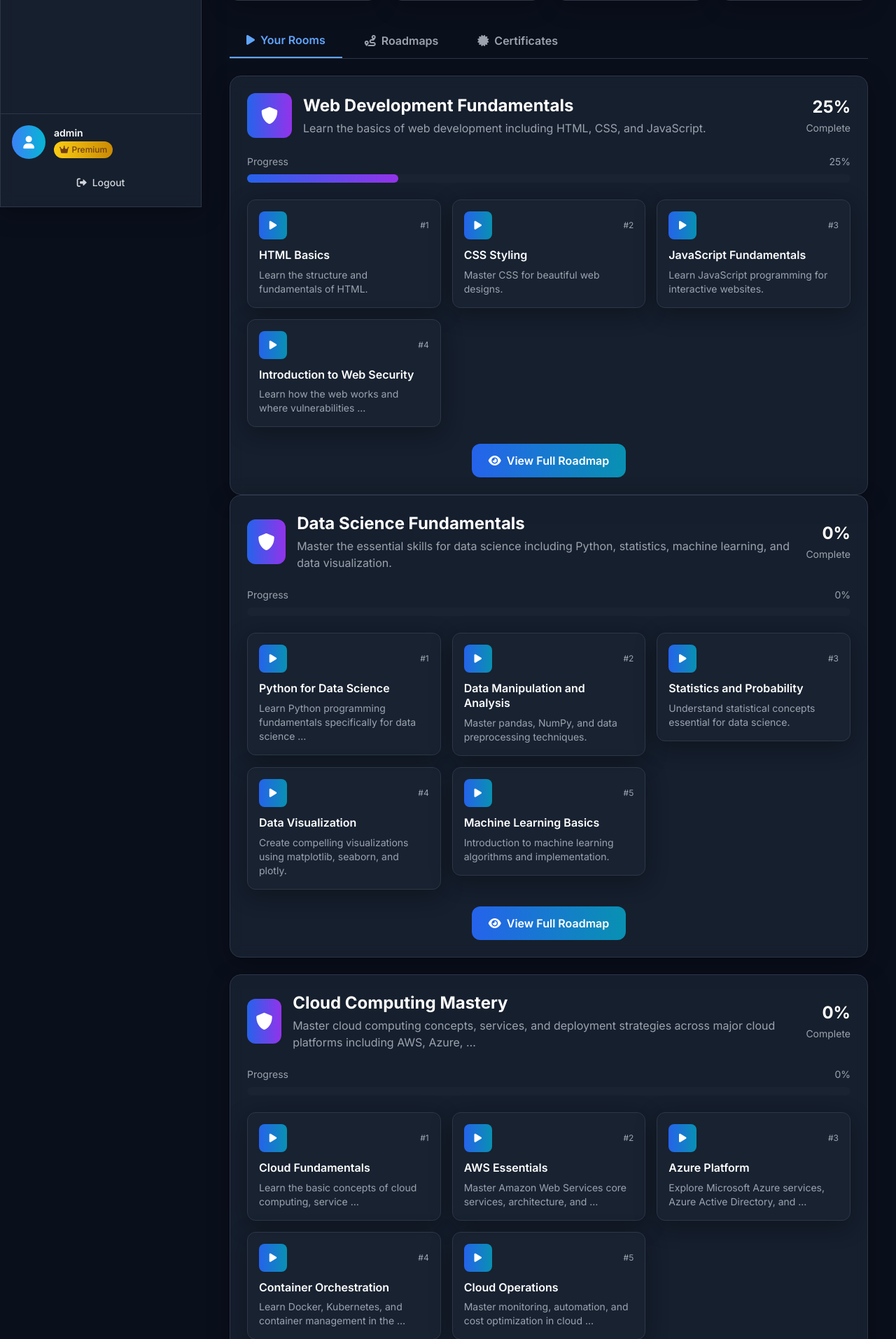
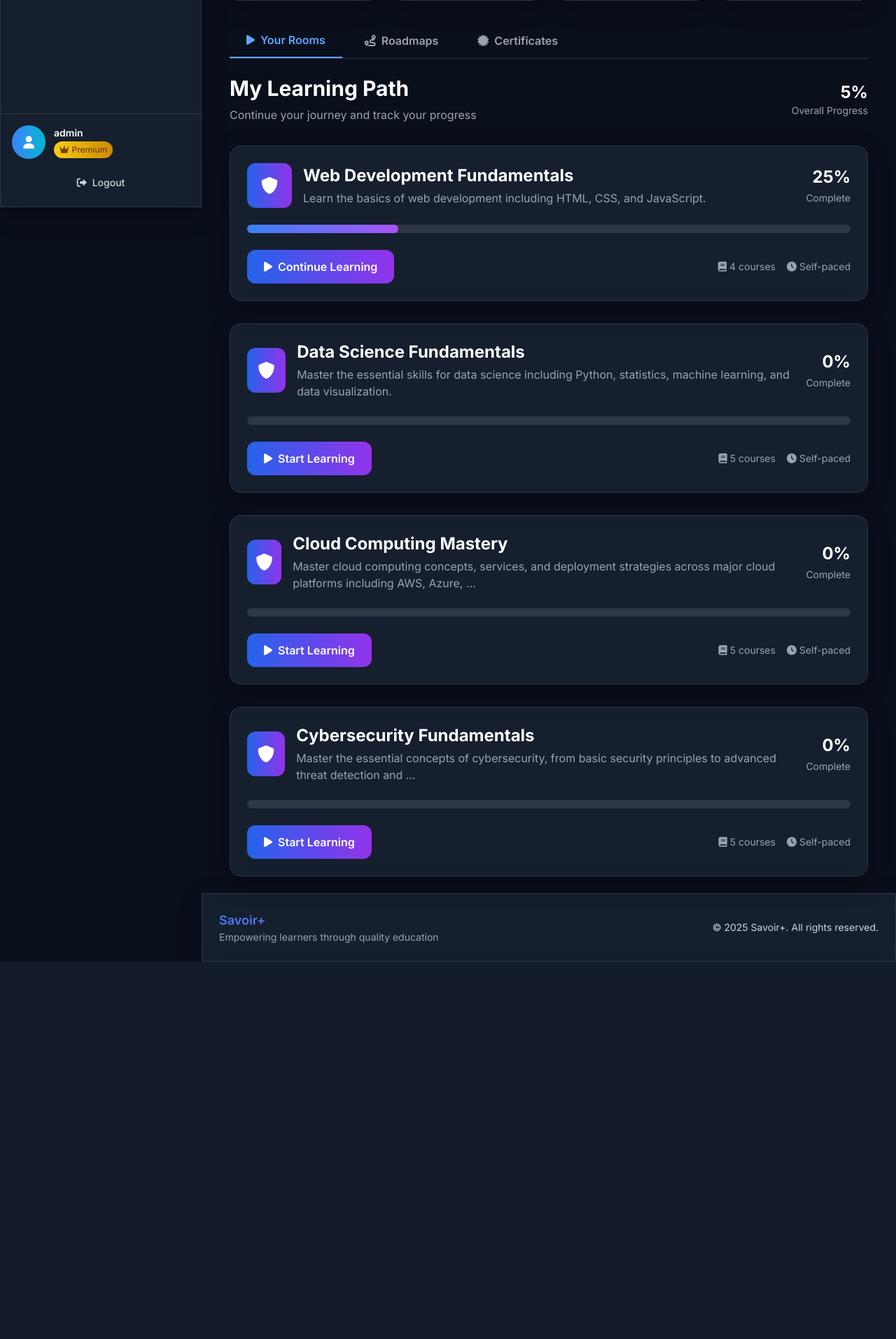
Before and after one commit to joseyawovi/SavoirLearning, a Django app: page /dashboard/ in a window 1280 px wide. Shown: the part 504-2417 px from the top of the page at 70% size. After the commit the page ends 1878 px from the top, so only its background shows below. Run offline with Django 5.2, Linux system fonts and the light colour scheme; a user stored in the database is signed in; data comes from the database, SQL or seed files in the repository; some libraries are stand-ins or nearby versions.

Commit message:
Assistant checkpoint: Separate enrolled and public roadmaps on dashboard
Assistant generated file changes:
- lms/views.py: Separate enrolled and public roadmaps in dashboard, Update context calculation for separated roadmaps, Update roadmap data calculation for enrolled roadmaps only, Update context with separated roadmaps
- templates/lms/dashboard.html: Update dashboard template to separate enrolled and public roadmaps
Update dashboard template to separate enrolled and public roadmaps
Update browse tab to show only public roadmaps

---

User prompt:

put user enrolled roadmaps a part and the public roadmaps a part

Replit-Commit-Author: Assistant
Replit-Commit-Session-Id: f81b3980-b588-444d-abcd-e42cf26dfd90

```diff
--- a/lms/views.py
+++ b/lms/views.py
@@ -77,20 +77,14 @@ def dashboard(request):
         user=request.user, is_active=True
     ).select_related('roadmap').prefetch_related('roadmap__rooms')
 
-    # If no enrollments, auto-enroll in all active roadmaps for trial users
-    if not enrolled_roadmaps.exists():
-        active_roadmaps = Roadmap.objects.filter(is_active=True)
-        for roadmap in active_roadmaps:
-            Enrollment.objects.get_or_create(
-                user=request.user,
-                roadmap=roadmap
-            )
-        enrolled_roadmaps = Enrollment.objects.filter(
-            user=request.user, is_active=True
-        ).select_related('roadmap').prefetch_related('roadmap__rooms')
+    # Get roadmaps from enrollments
+    enrolled_roadmap_objects = [enrollment.roadmap for enrollment in enrolled_roadmaps]
 
-    # Get roadmaps from enrollments
-    roadmaps = [enrollment.roadmap for enrollment in enrolled_roadmaps]
+    # Get public roadmaps that user is NOT enrolled in
+    enrolled_roadmap_ids = [roadmap.id for roadmap in enrolled_roadmap_objects]
+    public_roadmaps = Roadmap.objects.filter(
+        is_active=True
+    ).exclude(id__in=enrolled_roadmap_ids)
 
     # Get user's completed rooms
     completed_rooms = RoomCompletion.objects.filter(
@@ -102,7 +96,7 @@ def dashboard(request):
 
     # Calculate overall progress only for enrolled courses
     enrolled_rooms = Room.objects.filter(
-        roadmap__in=roadmaps, is_active=True
+        roadmap__in=enrolled_roadmap_objects, is_active=True
     )
     total_rooms = enrolled_rooms.count()
     completed_count = len([room_id for room_id in completed_rooms if room_id in enrolled_rooms.values_list('id', flat=True)])
@@ -126,9 +120,9 @@ def dashboard(request):
         enrollment.progress_percentage = round(progress_percentage)
         enrollments_with_progress.append(enrollment)
 
-    # Organize roadmap data with progress
-    roadmap_data = []
-    for roadmap in roadmaps:
+    # Organize enrolled roadmap data with progress
+    enrolled_roadmap_data = []
+    for roadmap in enrolled_roadmap_objects:
         rooms = roadmap.rooms.filter(is_active=True).order_by('order')
         rooms_data = []
         roadmap_completed = 0
@@ -165,7 +159,7 @@ def dashboard(request):
         # Calculate stroke-dashoffset for SVG progress circle
         stroke_dashoffset = 175.93 - (roadmap_progress / 100 * 175.93)
 
-        roadmap_data.append({
+        enrolled_roadmap_data.append({
             'roadmap': roadmap,
             'rooms': rooms_data,
             'progress': roadmap_progress,
@@ -176,8 +170,8 @@ def dashboard(request):
 
     context = {
         'enrolled_roadmaps': enrollments_with_progress,  # Pass enrollments with progress
-        'roadmaps': roadmap_data,
-        'roadmap_data': roadmap_data,
+        'enrolled_roadmap_data': enrolled_roadmap_data,  # Enrolled roadmaps with progress data
+        'public_roadmaps': public_roadmaps,  # Public roadmaps not enrolled in
         'user': request.user,
         'certificates': certificates,
         'certificates_count': certificates.count(),
--- a/templates/lms/dashboard.html
+++ b/templates/lms/dashboard.html
@@ -139,7 +139,17 @@
 
         <!-- Tab Content: Your Rooms -->
         <div id="content-enrolled" class="tab-content">
-            {% if enrolled_roadmaps %}
+            <div class="flex items-center justify-between mb-8">
+                <div>
+                    <h2 class="text-3xl font-bold text-white mb-2">{% trans "My Learning Path" %}</h2>
+                    <p class="text-gray-400">{% trans "Continue your journey and track your progress" %}</p>
+                </div>
+                <div class="text-right">
+                    <div class="text-2xl font-bold text-white">{{ overall_progress|floatformat:0 }}%</div>
+                    <div class="text-sm text-gray-400">{% trans "Overall Progress" %}</div>
+                </div>
+            </div>
+
             <div class="space-y-8">
                 {% for enrollment in enrolled_roadmaps %}
                 <div class="glass rounded-2xl p-6 border border-dark-border">
@@ -164,64 +174,43 @@
 
                     <!-- Progress Bar -->
                     <div class="mb-6">
-                            <div class="flex justify-between text-sm text-gray-400 mb-2">
-                                <span>{% trans "Progress" %}</span>
-                                <span>{{ enrollment.progress_percentage }}%</span>
-                            </div>
-                            <div class="w-full bg-dark-card rounded-full h-3">
-                                <div class="bg-gradient-to-r from-blue-600 to-purple-600 h-3 rounded-full transition-all duration-500" style="width: {{ enrollment.progress_percentage }}%"></div>
+                        <div class="w-full bg-dark-border rounded-full h-3">
+                            <div class="bg-gradient-to-r from-blue-500 to-purple-500 h-3 rounded-full transition-all duration-500"
+                                 style="width: {{ enrollment.progress_percentage }}%"></div>
                         </div>
                     </div>
 
-                        <!-- Rooms Preview Grid -->
-                        <div class="grid grid-cols-1 md:grid-cols-2 lg:grid-cols-3 gap-4">
-                            {% for room in enrollment.roadmap.rooms.all|slice:":6" %}
-                            <div class="group relative">
-                                <!-- Room Card -->
-                                <a href="{% url 'room_detail' room.id %}" class="block glass rounded-xl p-4 border border-dark-border hover:border-blue-500/50 transition-all duration-300">
-                                    <!-- Room Icon -->
-                                    <div class="flex items-center justify-between mb-3">
-                                        <div class="w-10 h-10 bg-gradient-to-r from-blue-600 to-cyan-600 rounded-lg flex items-center justify-center">
-                                            <i class="fas fa-play text-white text-sm"></i>
+                    <!-- Course Actions -->
+                    <div class="flex items-center justify-between">
+                        <a href="{% url 'roadmap_detail' enrollment.roadmap.id %}"
+                           class="inline-flex items-center px-6 py-3 bg-gradient-to-r from-blue-600 to-purple-600 hover:from-blue-700 hover:to-purple-700 text-white font-semibold rounded-xl transition-all duration-300 group-hover:scale-105">
+                            <i class="fas fa-play mr-2"></i>
+                            {% if enrollment.progress_percentage > 0 %}
+                                {% trans "Continue Learning" %}
+                            {% else %}
+                                {% trans "Start Learning" %}
+                            {% endif %}
+                        </a>
+
+                        <div class="flex items-center space-x-4 text-sm text-gray-400">
+                            <span><i class="fas fa-book mr-1"></i>{{ enrollment.roadmap.rooms.count }} {% trans "courses" %}</span>
+                            <span><i class="fas fa-clock mr-1"></i>{% trans "Self-paced" %}</span>
                         </div>
-                                        <span class="text-xs text-gray-400">#{{ room.order }}</span>
                     </div>
-
-                                    <!-- Room Info -->
-                                    <h4 class="text-white font-semibold mb-2 group-hover:text-blue-400 transition-colors">{{ room.title|truncatechars:30 }}</h4>
-                                    <p class="text-gray-400 text-sm">{{ room.description|truncatewords:8 }}</p>
-                                </a>
+                </div>
+                {% empty %}
+                <div class="text-center py-16">
+                    <div class="w-24 h-24 bg-dark-card rounded-full flex items-center justify-center mx-auto mb-6">
+                        <i class="fas fa-graduation-cap text-3xl text-gray-400"></i>
+                    </div>
+                    <h3 class="text-xl font-bold text-white mb-2">{% trans "No Enrolled Courses" %}</h3>
+                    <p class="text-gray-400 mb-6">{% trans "Start your learning journey by enrolling in a course below" %}</p>
+                    <button onclick="showTab('browse')" class="btn-enhanced inline-flex items-center px-6 py-3 bg-gradient-to-r from-blue-600 to-purple-600 hover:from-blue-700 hover:to-purple-700 text-white font-semibold rounded-xl transition-all duration-300">
+                        <i class="fas fa-search mr-2"></i>{% trans "Browse Courses" %}
+                    </button>
                 </div>
                 {% endfor %}
             </div>
-
-                        <!-- View All Rooms Button -->
-                        <div class="mt-6 text-center">
-                            {% if enrollment.roadmap and enrollment.roadmap.id %}
-                            <a href="{% url 'roadmap_detail' enrollment.roadmap.id %}" class="inline-flex items-center px-6 py-3 bg-gradient-to-r from-blue-600 to-cyan-600 hover:from-blue-700 hover:to-cyan-700 text-white font-semibold rounded-xl transition-all duration-300 transform hover:scale-105">
-                                <i class="fas fa-eye mr-2"></i>{% trans "View Full Roadmap" %}
-                            </a>
-                            {% endif %}
-                        </div>
-                        </div>
-                    </div>
-                    {% endfor %}
-                </div>
-            {% else %}
-                <!-- Empty State -->
-                <div class="text-center py-16">
-                    <div class="w-24 h-24 bg-gradient-to-r from-gray-600 to-gray-700 rounded-full flex items-center justify-center mx-auto mb-6">
-                        <i class="fas fa-graduation-cap text-gray-400 text-3xl"></i>
-                    </div>
-                    <h3 class="text-2xl font-bold text-white mb-4">{% trans "Start Your Learning Journey" %}</h3>
-                    <p class="text-gray-400 mb-8 max-w-md mx-auto">
-                        {% trans "You haven't enrolled in any roadmaps yet. Browse our courses and start learning today!" %}
-                    </p>
-                    <button onclick="showTab('roadmaps')" class="btn-enhanced inline-flex items-center px-6 py-3 bg-gradient-to-r from-blue-600 to-cyan-600 hover:from-blue-700 hover:to-cyan-700 text-white font-semibold rounded-xl transition-all duration-300 transform hover:scale-105">
-                        <i class="fas fa-search mr-2"></i>{% trans "Browse Roadmaps" %}
-                    </button>
-                </div>
-            {% endif %}
         </div>
 
         <!-- Tab Content: Roadmaps -->
@@ -229,6 +218,63 @@
             <div class="mb-6">
                 <h2 class="text-2xl font-bold text-white mb-2">{% trans "Available Learning Roadmaps" %}</h2>
                 <p class="text-gray-400">{% trans "Choose your cybersecurity specialization and start learning" %}</p>
+            </div>
+
+            <!-- Browse Public Roadmaps -->
+        <div id="browse" class="tab-content">
+            <div class="flex items-center justify-between mb-8">
+                <div>
+                    <h2 class="text-3xl font-bold text-white mb-2">{% trans "Discover Courses" %}</h2>
+                    <p class="text-gray-400">{% trans "Explore our comprehensive learning roadmaps" %}</p>
+                </div>
+            </div>
+
+            <div class="grid grid-cols-1 md:grid-cols-2 lg:grid-cols-3 gap-8">
+                {% for roadmap in public_roadmaps %}
+                <div class="glass rounded-2xl p-6 border border-dark-border group hover:border-blue-500/50 transition-all duration-300">
+                    <!-- Roadmap Header -->
+                    <div class="mb-6">
+                        <div class="w-16 h-16 bg-gradient-to-r from-green-600 to-blue-600 rounded-xl flex items-center justify-center mb-4">
+                            <i class="fas fa-code text-white text-2xl"></i>
+                        </div>
+                        <h3 class="text-xl font-bold text-white mb-2 group-hover:text-blue-400 transition-colors">{{ roadmap.title }}</h3>
+                        <p class="text-gray-400 text-sm mb-4">{{ roadmap.description|truncatewords:20 }}</p>
+
+                        <!-- Course Stats -->
+                        <div class="flex items-center space-x-4 text-sm text-gray-400 mb-4">
+                            <span><i class="fas fa-book mr-1"></i>{{ roadmap.rooms.count }} {% trans "courses" %}</span>
+                            <span><i class="fas fa-clock mr-1"></i>{% trans "Self-paced" %}</span>
+                        </div>
+
+                        <!-- Tags -->
+                        <div class="flex flex-wrap gap-2 mb-4">
+                            <span class="px-3 py-1 bg-blue-600/20 text-blue-400 text-xs font-medium rounded-full border border-blue-600/30">
+                                <i class="fas fa-star mr-1"></i>Popular
+                            </span>
+                            <span class="px-3 py-1 bg-green-600/20 text-green-400 text-xs font-medium rounded-full border border-green-600/30">
+                                <i class="fas fa-certificate mr-1"></i>Certificate
+                            </span>
+                            <span class="px-3 py-1 bg-purple-600/20 text-purple-400 text-xs font-medium rounded-full border border-purple-600/30">
+                                <i class="fas fa-users mr-1"></i>Community
+                            </span>
+                        </div>
+
+                        <!-- Action -->
+                        <a href="{% url 'enroll_roadmap' roadmap.id %}" class="btn-enhanced w-full inline-flex items-center justify-center px-6 py-3 bg-gradient-to-r from-blue-600 to-purple-600 hover:from-blue-700 hover:to-purple-700 text-white font-semibold rounded-xl transition-all duration-300 group-hover:scale-105">
+                            <i class="fas fa-plus mr-2"></i>{% trans "Enroll Now" %}
+                        </a>
+                    </div>
+                </div>
+                {% empty %}
+                <div class="col-span-full text-center py-16">
+                    <div class="w-24 h-24 bg-dark-card rounded-full flex items-center justify-center mx-auto mb-6">
+                        <i class="fas fa-search text-3xl text-gray-400"></i>
+                    </div>
+                    <h3 class="text-xl font-bold text-white mb-2">{% trans "All Courses Enrolled" %}</h3>
+                    <p class="text-gray-400">{% trans "You're enrolled in all available courses! New courses are being added regularly." %}</p>
+                </div>
+                {% endfor %}
+            </div>
         </div>
 
             {% if roadmaps %}
@@ -438,7 +484,7 @@
                         </div>
 
                         <div class="text-center">
-                            <a href="{% url 'upgrade_to_premium' %}" class="btn-enhanced inline-flex items-center px-8 py-4 bg-gradient-to-r from-purple-600 to-pink-600 hover:from-purple-700 hover:to-pink-700 text-white font-semibold rounded-xl transition-all duration-300 transform hover:scale-105 text-lg">
+                            <a href="{% url 'upgrade_to_premium' %}" class="btn-enhanced inline-flex items-center px-8 py-4 bg-gradient-to-r from-purple-600to-pink-600 hover:from-purple-700 hover:to-pink-700 text-white font-semibold rounded-xl transition-all duration-300 transform hover:scale-105 text-lg">
                                 <i class="fas fa-star mr-3"></i>{% trans "Upgrade to Premium" %}
                             </a>
                             <p class="text-sm text-gray-400 mt-4">
```
Lines whose indentation alone changed are shown as unchanged.
